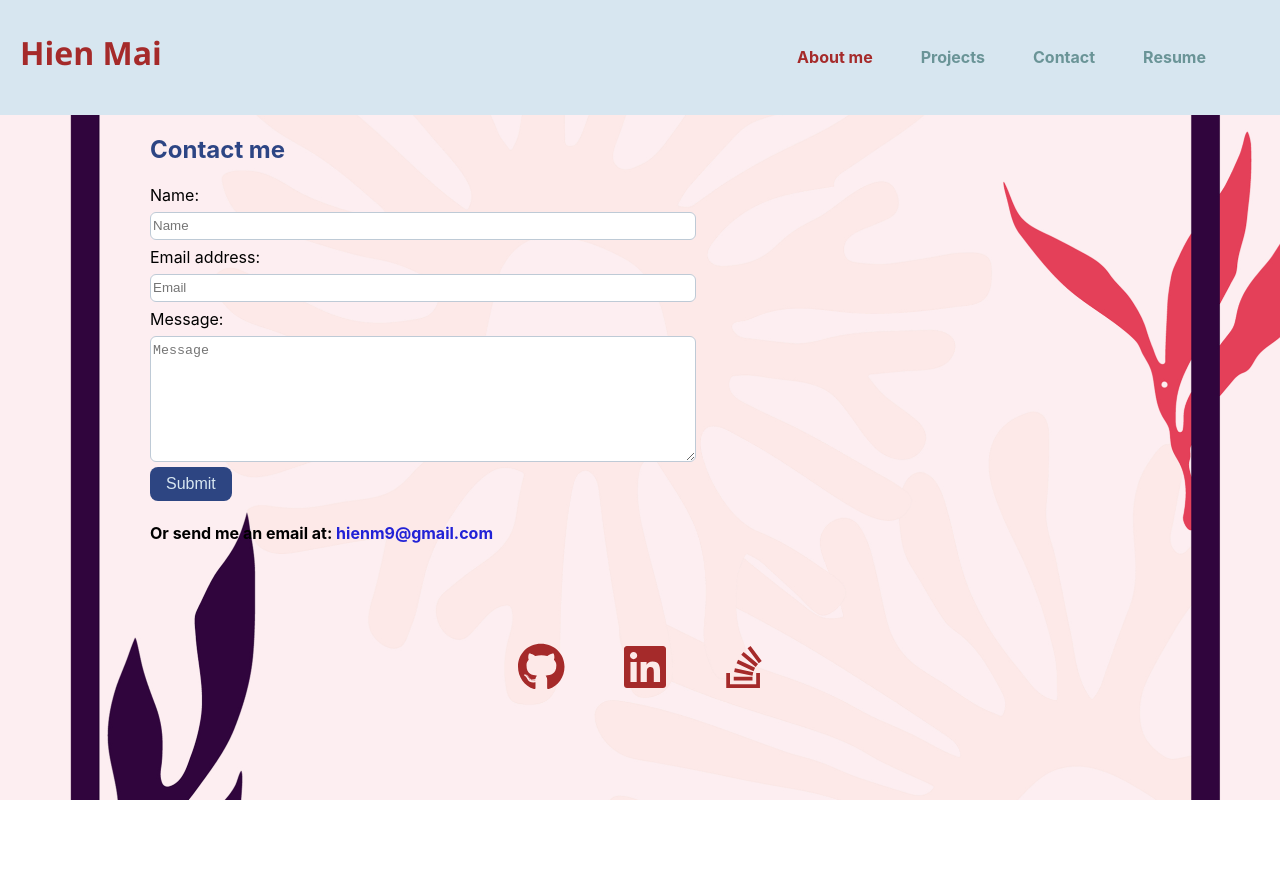
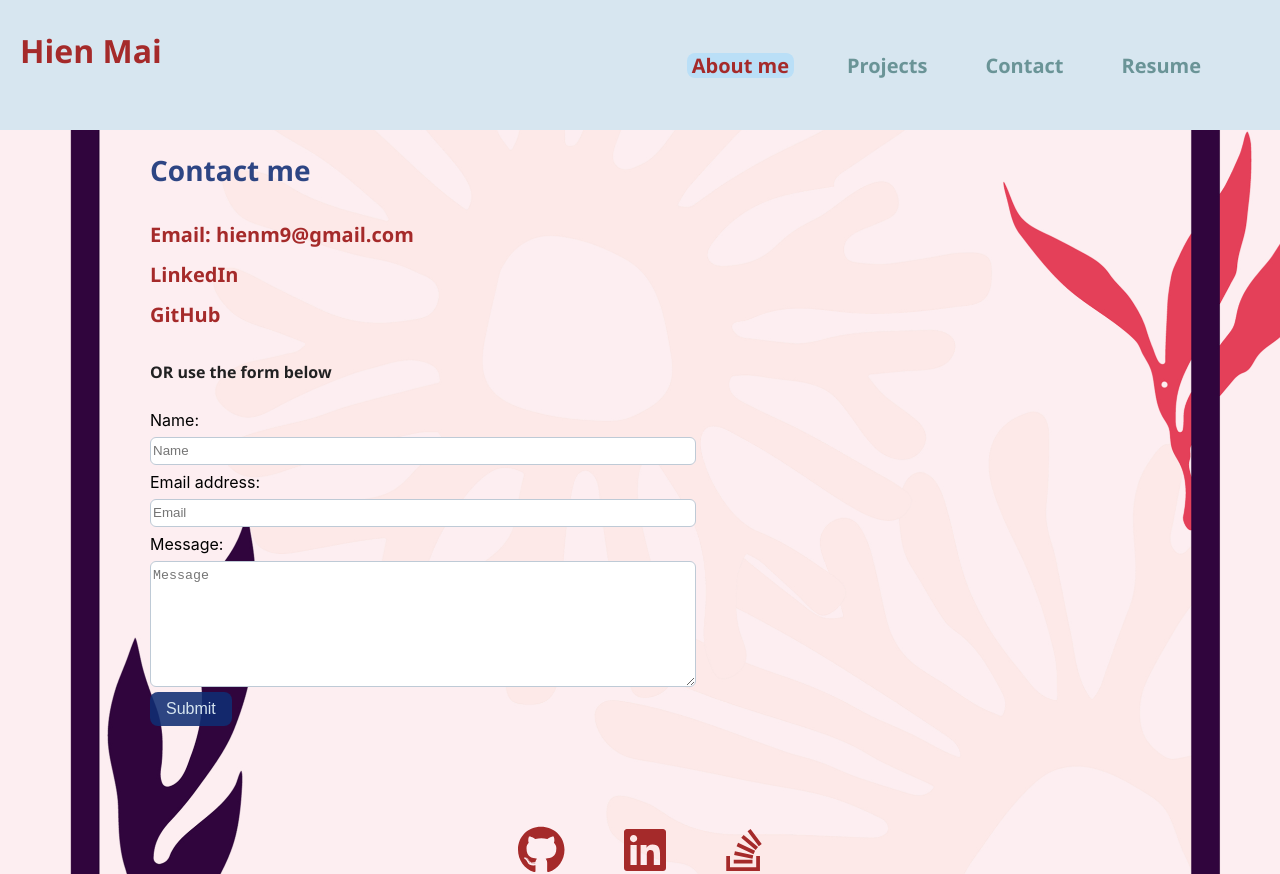
Before and after one commit to hienm9/portfolio, a React (Create React App) app: page /contact in a window 1280 px wide. Before the commit the page ends 800 px from the top, so only its background shows below. Built offline with nearby package versions, Linux system fonts and the light colour scheme.

Commit message:
final touch styles

```diff
--- a/package.json
+++ b/package.json
@@ -1,7 +1,7 @@
 {
   "name": "portfolio",
   "version": "0.1.0",
-  "homepage": "https://hienm9.github.io/porfolio",
+  "homepage": "https://hienm9.github.io/portfolio",
   "private": true,
   "dependencies": {
     "@fortawesome/fontawesome-svg-core": "^6.1.1",
--- a/src/App.js
+++ b/src/App.js
@@ -24,8 +24,9 @@ function App() {
           {/* Link and Routes must be within the Router */}
           <Routes>
             <Route path='/' element={<About />} />
+            <Route path="/portfolio" element={<About />} />
             <Route path='/about' element={<About />} />
-            <Route path='/project' element={<Project />} />
+            <Route path='/projects' element={<Project />} />
             <Route path='/contact' element={<Contact />} />
             <Route path='/resume' element={<Resume />} />
             <Route path='*' element={<Error />} />
--- a/src/components/About.js
+++ b/src/components/About.js
@@ -9,10 +9,10 @@ function About() {
         <p>
         As a problem solver who loves facing challenges and puts quality first,
         I'm excited to be at the deployment phase of my career as a web developer.  <br /><br />
-        I am currently earning a full stack web development certificate from
+        I have earned a full stack web development certificate from
         The Ohio State University Coding Bootcamp, where I have developed skills in MERN Stack and SQL servers.
         <br /><br />
-        I'm passionate about my work, and love to be on a team that questions possibilities
+        I'm passionate about building user friendly web applications, and love to be on a team that questions possibilities
         that will make a difference.
         </p>
       </div>
--- a/src/components/Contact.js
+++ b/src/components/Contact.js
@@ -40,6 +40,15 @@ function ContactForm() {
   return (
     <section className='contact'>
       <h2>Contact me</h2>
+
+      <h4 className='contact-info'>
+      Email:  <a className="my-email" href="mailto:hienm9@gmail.com"> hienm9@gmail.com</a><br />
+      <a href="https://www.linkedin.com/in/hien-mai-a765a3126/">LinkedIn</a><br />
+      <a href="https://github.com/hienm9">GitHub</a>
+      </h4>
+
+      <h5>OR use the form below</h5>
+
       <Form id="contact-form" onSubmit={handleSubmit}>
 
         <Form.Group>
@@ -62,10 +71,6 @@ function ContactForm() {
         <Button className="button" type="submit">Submit</Button>
       </Form>
 
-      <h4>
-      Or send me an email at:  <a className="my-email" href="mailto:hienm9@gmail.com"> hienm9@gmail.com</a>
-      </h4>
-
     </section>
   );
 }
--- a/src/components/Navigation.js
+++ b/src/components/Navigation.js
@@ -8,17 +8,17 @@ function Navigation(props) {
 
       <nav className='navbar'>
         <ul className='flex-row'>
-        <Link to='/about'>
+        <Link to='/portfolio'>
           <li className={`mx-5 ${page === 'about' && 'navActive'}`}>
             <h4>
-              <a href="/about" onClick={() => setPage("about")}>About me</a>
+              <a href="#about" onClick={() => setPage("about")}>About me</a>
             </h4>
           </li>
         </Link>
-        <Link to='/project'>
-          <li className={`mx-5 ${page === 'project' && 'navActive'}`}>
+        <Link to='/projects'>
+          <li className={`mx-5 ${page === 'projects' && 'navActive'}`}>
             <h4>
-              <a href="/project" onClick={() => setPage("project")}>Projects</a>
+              <a href="/projects" onClick={() => setPage("projects")}>Projects</a>
             </h4>
           </li>
         </Link>
--- a/src/index.css
+++ b/src/index.css
@@ -3,8 +3,11 @@
   --secondary: #96c40c93;
   --tertiary: rgb(33, 33, 34);
   --light: rgb(215, 230, 240);
+  --light-100: rgb(186, 223, 247);
   --dark: rgba(9, 76, 72, 0.529);
   --brown: brown;
+  --pink: rgb(233, 64, 92);
+  --cyan: rgb(16, 107, 160);
 }
 
 body {
@@ -23,6 +26,41 @@ code {
     monospace;
 }
 
+h1,
+h2,
+h3,
+h4,
+h5 {
+  font-family:'Segoe UI', Tahoma, Geneva, Verdana, sans-serif;
+  line-height: 1.25;
+}
+
+h1 {
+  font-size: 2rem;
+}
+
+h2 {
+  font-size: 1.75rem;
+}
+
+h3 {
+  font-size: 1.5rem;
+}
+
+h4 {
+  font-size: 1.25rem;
+}
+
+h5 {
+  font-size: 1rem;
+  color: var(--tertiary);
+}
+
+p {
+  font-size: 1.1rem;
+  margin: 10px;
+}
+
 /* header styles */
 header {
   background: var(--light);
@@ -36,17 +74,23 @@ header {
 
 header h1 a {
   text-decoration: none;
+  /* color: rgb(56, 68, 238); */
   color: var(--brown);
 }
 
-h1 {
-  font-family: 'Segoe UI', Tahoma, Geneva, Verdana, sans-serif;
-  font-size: 2rem;
+header a:hover {
+  color: var(--cyan);
 }
 
 /*navigation styles */
 li {
   list-style: none;
+}
+
+.navbar li {
+  padding-left: 5px;
+  padding-right: 5px;
+  border-radius: 8px;
 }
 
 .navbar>li.mx-5.navActive,
@@ -102,11 +146,13 @@ section {
 
 .navActive {
   color: var(--brown);
+  background-color: var(--light-100);
 }
 
 .navActive a {
   color: var(--brown);
 }
+
 
 /*projects styles*/
 .projects {
@@ -169,12 +215,28 @@ section {
 
 /* resume styles */
 .resume a {
-  color: blue;
+  color: var(--primary);
+}
+
+.resume a:hover {
+  color: var(--pink);
 }
 
 /* contact styles */
 .contact {
   margin-left: 150px;
+}
+
+.contact-info {
+  line-height: 2;
+  color: var(--brown);
+}
+
+.contact-info a {
+  color: var(--brown);
+}
+.contact-info a:hover {
+  color: var(--cyan);
 }
 
 .contact h2 {
```
